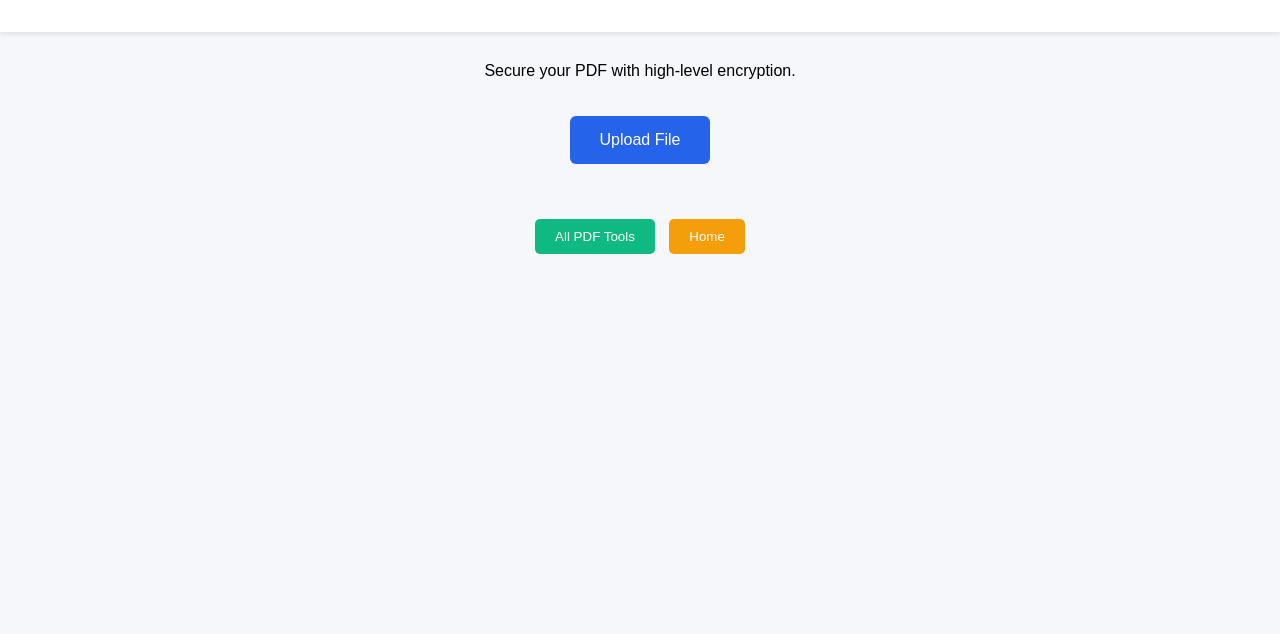
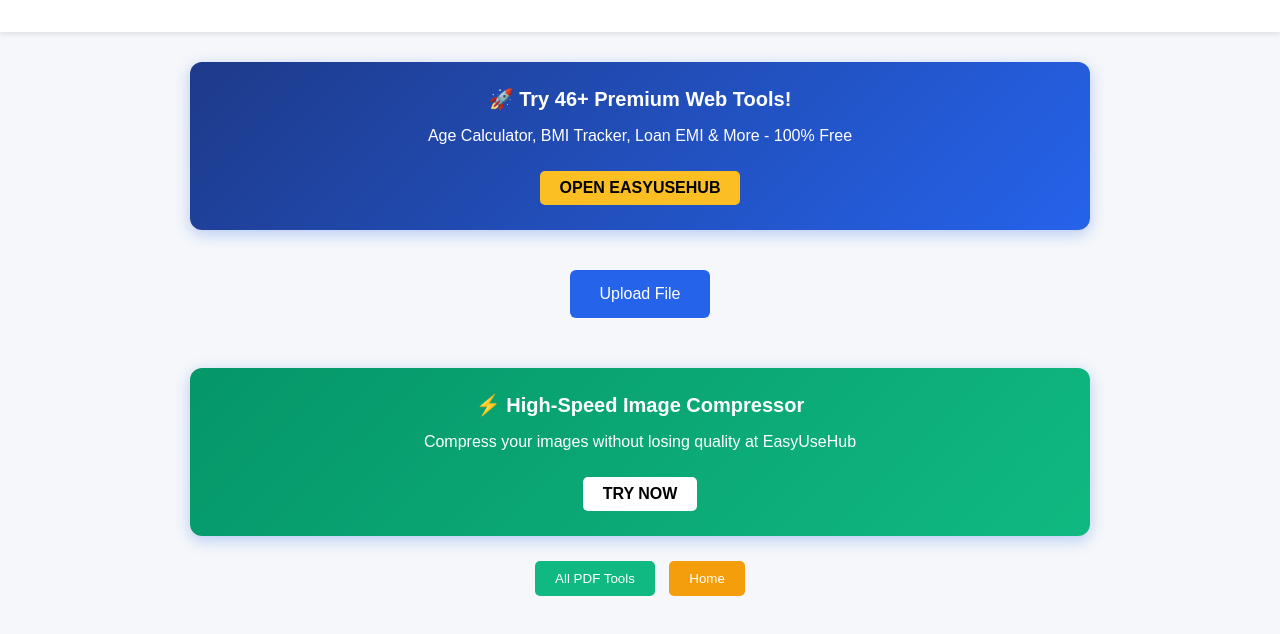
Before and after one commit to easyusehub/Protect-PDF, a plain HTML site: page index.html in a window 1280 px wide. Shown: the part 66-700 px from the top of the page. Drawn offline with Linux system fonts and the light colour scheme; a script that the page names is missing.

Commit message:
Update index.html

```diff
--- a/index.html
+++ b/index.html
@@ -5,37 +5,51 @@
 <title>Protect PDF – EasyUseHub</title>
 <meta name="viewport" content="width=device-width, initial-scale=1.0">
 <style>
-body{ margin:0; font-family:Arial; background:#f5f7fa; text-align:center; position: relative; min-height: 100vh;}
+body{ margin:0; font-family:Arial; background:#f5f7fa; text-align:center; position: relative; overflow-x: hidden; }
 header{ background:#fff; padding:15px; box-shadow:0 2px 5px rgba(0,0,0,.1); }
 .container{ width:90%; max-width:900px; margin:30px auto; }
 
-/* ইন-পেজ পুশ অ্যাড স্টাইল */
-#push-ad {
+/* In-Page Push Ad Style */
+#push-notification {
     position: fixed;
-    bottom: -150px; /* শুরুতে স্ক্রিনের নিচে লুকানো থাকবে */
+    bottom: -150px; /* শুরুতে নিচে লুকানো থাকবে */
     right: 20px;
     width: 300px;
     background: #fff;
-    border-left: 5px solid #2563eb;
-    box-shadow: 0 10px 25px rgba(0,0,0,0.2);
-    border-radius: 8px;
-    padding: 15px;
-    text-align: left;
-    z-index: 9999;
-    transition: bottom 0.5s ease-in-out;
+    border-radius: 10px;
+    box-shadow: 0 10px 30px rgba(0,0,0,0.2);
     display: flex;
     align-items: center;
+    padding: 12px;
+    z-index: 10000;
+    transition: bottom 0.6s cubic-bezier(0.68, -0.55, 0.27, 1.55);
     cursor: pointer;
+    border-left: 5px solid #2563eb;
 }
-#push-ad.show { bottom: 20px; } /* দেখানোর সময় উপরে উঠে আসবে */
-#push-ad img { width: 50px; height: 50px; border-radius: 5px; margin-right: 12px; }
-.ad-content { flex: 1; }
-.ad-content b { font-size: 14px; color: #333; display: block; margin-bottom: 3px; }
-.ad-content p { font-size: 12px; color: #666; margin: 0; }
-.close-ad { position: absolute; top: 5px; right: 8px; font-size: 18px; color: #999; cursor: pointer; }
+#push-notification.active { bottom: 20px; }
+#push-notification img { width: 50px; height: 50px; border-radius: 8px; margin-right: 12px; }
+.push-text { text-align: left; flex: 1; }
+.push-text b { font-size: 14px; color: #222; display: block; }
+.push-text p { font-size: 12px; color: #666; margin: 3px 0 0 0; }
+.close-push { position: absolute; top: 5px; right: 8px; font-size: 18px; color: #aaa; cursor: pointer; }
+
+/* Custom Ad Banner Style */
+.custom-ad-bridge {
+    background: linear-gradient(135deg, #1e3a8a, #2563eb);
+    color: white;
+    padding: 25px;
+    margin: 20px 0;
+    border-radius: 12px;
+    cursor: pointer;
+    box-shadow: 0 4px 15px rgba(37, 99, 235, 0.3);
+    transition: transform 0.2s;
+}
+.custom-ad-bridge:hover { transform: scale(1.02); }
+.ad-title { font-size: 20px; font-weight: bold; margin-bottom: 10px; display: block; }
+.ad-btn { background: #fbbf24; color: #000; padding: 8px 20px; border-radius: 5px; font-weight: bold; text-transform: uppercase; display: inline-block; margin-top: 10px; }
 
 .upload-btn{ display:inline-block; padding:15px 30px; background:#2563eb; color:#fff; border-radius:6px; cursor:pointer; margin:20px 0; }
-.buttons{ margin-top:30px; }
+.buttons{ margin-top:10px; }
 .buttons button{ padding:10px 20px; margin:5px; border:none; border-radius:5px; cursor:pointer; color:#fff; }
 .tools{ background:#10b981; }
 .home{ background:#f59e0b; }
@@ -43,47 +57,68 @@ header{ background:#fff; padding:15px; box-shadow:0 2px 5px rgba(0,0,0,.1); }
 </head>
 <body>
 
+<div id="push-notification" onclick="window.open('https://easyusehub.blogspot.com', '_blank')">
+    <span class="close-push" onclick="event.stopPropagation(); document.getElementById('push-notification').classList.remove('active');">&times;</span>
+    <img src="https://cdn-icons-png.flaticon.com/512/5968/5968313.png" alt="icon">
+    <div class="push-text">
+        <b>🚀 46+ Pro Tools Ready!</b>
+        <p>Unlock premium calculators & AI tools at EasyUseHub.</p>
+    </div>
+</div>
+
 <header>
 <h2>Protect PDF – EasyUseHub</h2>
 </header>
 
-<div id="push-ad" onclick="window.open('https://easyusehub.blogspot.com', '_blank')">
-    <span class="close-ad" onclick="event.stopPropagation(); document.getElementById('push-ad').classList.remove('show');">&times;</span>
-    <img src="https://cdn-icons-png.flaticon.com/512/5968/5968313.png" alt="icon">
-    <div class="ad-content">
-        <b>🚀 46+ Premium Tools Ready!</b>
-        <p> All PDF TOOLS,Unlock Calculators, Converters & AI tools at EasyUseHub.</p>
-    </div>
+<div class="container">
+
+<div class="custom-ad-bridge" onclick="window.open('https://easyusehub.blogspot.com/p/ultimate-calculators-hub.html', '_blank')">
+    <span class="ad-title">🚀 Try 46+ Premium Web Tools!</span>
+    <p>Age Calculator, BMI Tracker, Loan EMI & More - 100% Free</p>
+    <div class="ad-btn">Open EasyUseHub</div>
 </div>
 
-<div class="container">
-    <p>Secure your PDF with high-level encryption.</p>
-    <label class="upload-btn" onclick="loadProtectWidget()">Upload File</label>
+<label class="upload-btn" onclick="startProcess()">
+Upload File
+</label>
+
 <div id="widgetArea" style="margin-top:30px;"></div>
+
+<div class="custom-ad-bridge" style="background: linear-gradient(135deg, #059669, #10b981);" onclick="window.open('https://easyusehub.blogspot.com', '_blank')">
+    <span class="ad-title">⚡ High-Speed Image Compressor</span>
+    <p>Compress your images without losing quality at EasyUseHub</p>
+    <div class="ad-btn" style="background: #fff;">Try Now</div>
+</div>
 
 <div class="buttons">
 <button class="tools" onclick="window.location.href='https://easyusehub.blogspot.com/p/free-pdf-tools-online.html'">All PDF Tools</button>
 <button class="home" onclick="window.location.href='https://easyusehub.blogspot.com/?m=1'">Home</button>
 </div>
+
 </div>
 
 <script src="https://tools.pdf24.org/static/js/widget.js"></script>
 <script>
-function loadProtectWidget(){
+function startProcess() {
+    // ১. PDF24 Widget লোড হবে
     pdf24.loadWidget('lock-pdf', {
         containerId: 'widgetArea',
         langCode: 'en',
         widgetConfig: { theme: 'lightTheme' }
     });
 
-    // ইন-পেজ পুশ অ্যাড ট্রিগার
-    // ইউজার যখনই উইজেট এরিয়ায় ক্লিক করবে (কাজ শুরু করবে), ৩ সেকেন্ড পর অ্যাডটা আসবে
-    document.getElementById('widgetArea').addEventListener('click', function() {
+    // ২. ১ সেকেন্ড পরে Push Ad স্লাইড করে আসবে
     setTimeout(function() {
-            document.getElementById('push-ad').classList.add('show');
-        }, 3000); // ৩ সেকেন্ড পর স্লাইড করে আসবে
-    }, {once: true});
+        document.getElementById('push-notification').classList.add('active');
+    }, 1000);
 }
+
+// অটোমেটিক ৫ সেকেন্ড পর পুশ অ্যাড চলে যাওয়ার জন্য (ঐচ্ছিক)
+/*
+setTimeout(function() {
+    document.getElementById('push-notification').classList.remove('active');
+}, 10000);
+*/
 </script>
 
 </body>
```
Lines whose indentation alone changed are shown as unchanged.
